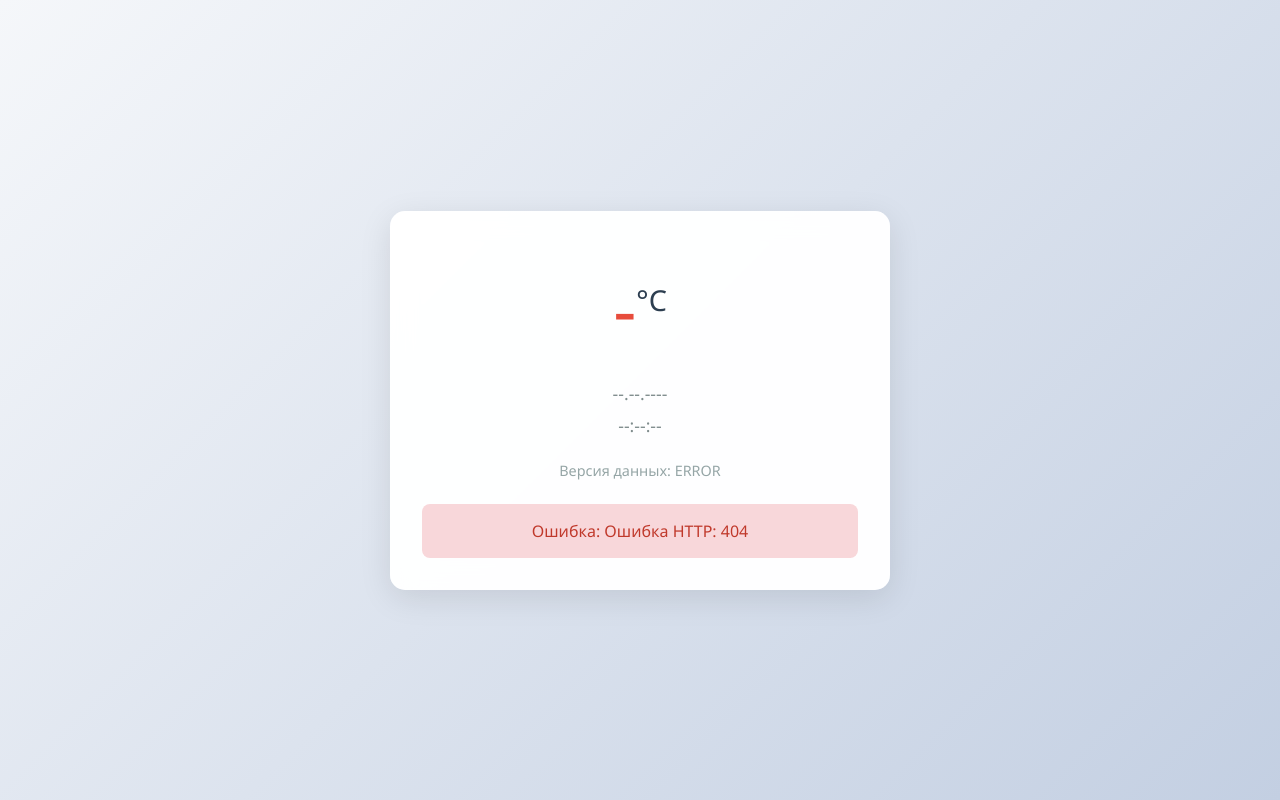
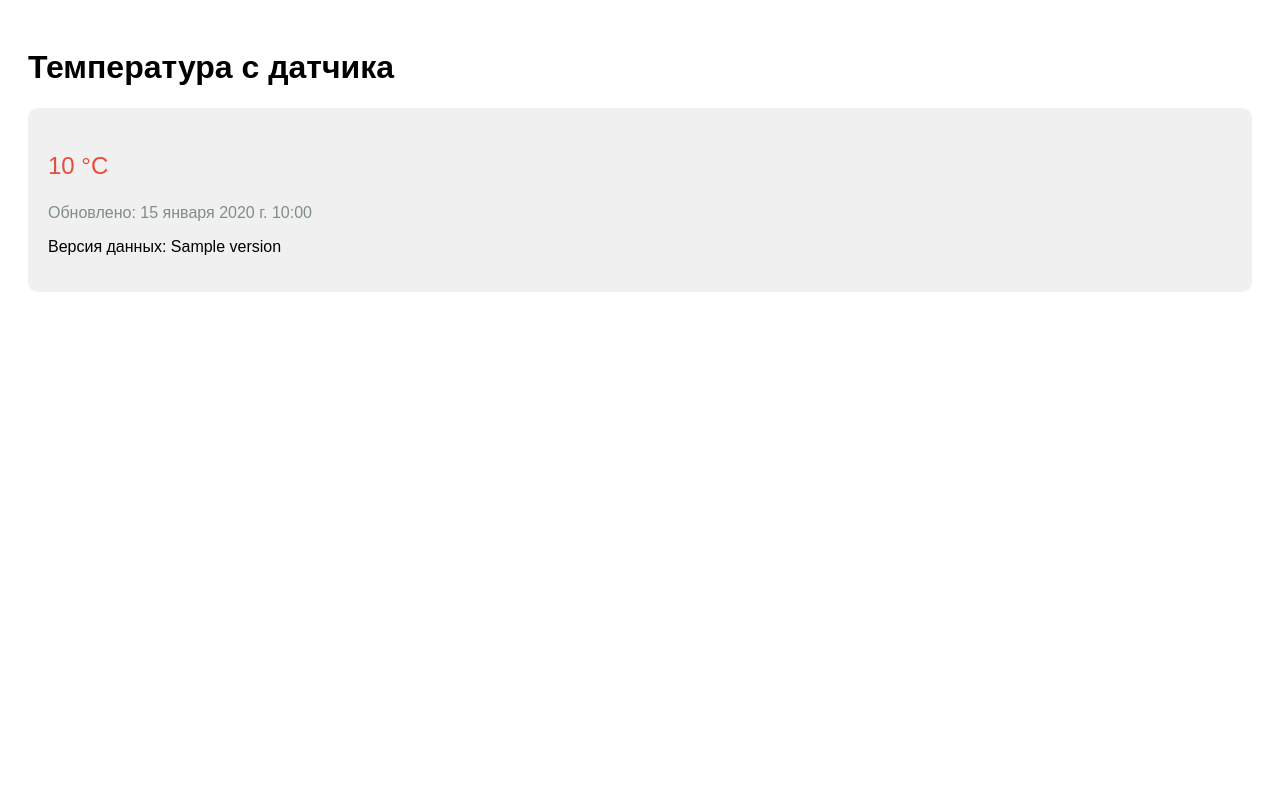
Before and after one commit to dmitray27/esp32, a Django app: template templates/index.html in a window 1280 px wide. Run offline with Django 5.2, Linux system fonts and the light colour scheme; the template is opened without the code that fills it: most values are stand-ins (such as "Sample title", 1, 10 or a date in 2020).

Commit message:
Update index.html

```diff
--- a/templates/index.html
+++ b/templates/index.html
@@ -1,192 +1,44 @@
 <!DOCTYPE html>
-<html lang="ru">
+<html>
 <head>
-    <meta charset="UTF-8">
-    <meta name="viewport" content="width=device-width, initial-scale=1.0">
-    <meta http-equiv="Cache-Control" content="no-cache, no-store, must-revalidate">
-    <meta http-equiv="Pragma" content="no-cache">
-    <meta http-equiv="Expires" content="0">
-    <title>Метеостанция ESP32</title>
+    <title>Temperature Monitor</title>
     <style>
-        :root {
-            --primary: #2c3e50;
-            --accent: #e74c3c;
-            --bg: linear-gradient(135deg, #f5f7fa 0%, #c3cfe2 100%);
-        }
-
-        * {
-            box-sizing: border-box;
-            margin: 0;
-            padding: 0;
-        }
-
-        body {
-            font-family: 'Segoe UI', system-ui;
-            min-height: 100vh;
-            display: flex;
-            justify-content: center;
-            align-items: center;
-            background: var(--bg);
-            padding: 20px;
-        }
-
-        .card {
-            background: rgba(255, 255, 255, 0.97);
-            padding: 2rem;
-            border-radius: 15px;
-            box-shadow: 0 8px 32px rgba(0,0,0,0.1);
-            backdrop-filter: blur(12px);
-            width: 100%;
-            max-width: 500px;
-            text-align: center;
-            transition: transform 0.3s;
-            position: relative;
-        }
-
-        .card.loading::after {
-            content: "";
-            position: absolute;
-            top: 0;
-            left: 0;
-            right: 0;
-            bottom: 0;
-            background: rgba(255,255,255,0.8);
-            border-radius: 15px;
-            animation: pulse 1.5s infinite;
-        }
-
-        .temperature {
-            font-size: 4.5rem;
-            font-weight: 300;
-            color: var(--accent);
-            margin: 1rem 0;
-            position: relative;
-        }
-
-        .temperature::after {
-            content: "°C";
-            font-size: 0.4em;
-            vertical-align: super;
-            color: var(--primary);
-        }
-
-        .datetime {
-            color: #7f8c8d;
-            font-size: 1.1rem;
-            margin: 1.5rem 0;
-            display: grid;
-            gap: 0.5rem;
-        }
-
-        .version {
-            color: #95a5a6;
-            font-size: 0.9rem;
-            margin-top: 1.5rem;
-        }
-
-        .error-box {
-            color: #c0392b;
-            background: #f8d7da;
-            padding: 1rem;
-            border-radius: 8px;
-            margin-top: 1.5rem;
-            display: none;
-            animation: shake 0.5s;
-        }
-
-        @keyframes pulse {
-            0% { opacity: 0.6; }
-            50% { opacity: 0.3; }
-            100% { opacity: 0.6; }
-        }
-
-        @keyframes shake {
-            0% { transform: translateX(0); }
-            25% { transform: translateX(-8px); }
-            50% { transform: translateX(8px); }
-            75% { transform: translateX(-4px); }
-            100% { transform: translateX(0); }
-        }
-
-        @media (max-width: 480px) {
-            .card {
-                padding: 1.5rem;
-            }
-            .temperature {
-                font-size: 3.5rem;
-            }
-        }
+        body { font-family: Arial, sans-serif; padding: 20px; }
+        .data-box { background: #f0f0f0; padding: 20px; border-radius: 10px; }
+        .temperature { color: #e74c3c; font-size: 24px; }
+        .timestamp { color: #7f8c8d; }
     </style>
 </head>
 <body>
-    <div class="card" id="card">
-        <div class="temperature" id="temperature">-</div>
-
-        <div class="datetime">
-            <div id="date">--.--.----</div>
-            <div id="time">--:--:--</div>
-        </div>
-
-        <div class="version">
-            Версия данных: <span id="version">000000</span>
-        </div>
-
-        <div class="error-box" id="error"></div>
+    <h1>Температура с датчика</h1>
+    <div class="data-box">
+        {% if data %}
+            <p class="temperature">{{ data.temperature }} °C</p>
+            <p class="timestamp">Обновлено: {{ data.timestamp }}</p>
+            <p class="version">Версия данных: {{ data.version }}</p>
+        {% else %}
+            <p>Загрузка данных...</p>
+        {% endif %}
     </div>
 
     <script>
-        const card = document.getElementById('card');
-        const temperature = document.getElementById('temperature');
-        const date = document.getElementById('date');
-        const time = document.getElementById('time');
-        const version = document.getElementById('version');
-        const errorBox = document.getElementById('error');
-
-        let updateInterval = 3000; // 3 секунды
-        let retryCount = 0;
-
-        async function fetchData() {
-            try {
-                card.classList.add('loading');
-                const timestamp = Date.now();
-                const response = await fetch(`/data?_=${timestamp}`);
-
-                if (!response.ok) {
-                    throw new Error(`Ошибка HTTP: ${response.status}`);
-                }
-
-                const data = await response.json();
-
-                if (data.error) {
-                    throw new Error(data.error);
-                }
-
-                // Обновление данных
-                temperature.textContent = data.temperature;
-                date.textContent = data.date;
-                time.textContent = data.time;
-                version.textContent = data.version;
-
-                errorBox.style.display = 'none';
-                retryCount = 0;
-
-            } catch (err) {
-                errorBox.textContent = `Ошибка: ${err.message}`;
-                errorBox.style.display = 'block';
-                version.textContent = 'ERROR';
-
-                // Экспоненциальная задержка при ошибках
-                retryCount++;
-                updateInterval = Math.min(30000, 3000 * Math.pow(2, retryCount));
-
-            } finally {
-                card.classList.remove('loading');
-                setTimeout(fetchData, updateInterval);
-            }
+        // Автообновление данных каждые 3 секунды
+        function updateData() {
+            fetch('/data')
+                .then(response => response.json())
+                .then(data => {
+                    if (data.error) {
+                        console.error("Ошибка:", data.error);
+                        return;
+                    }
+                    document.querySelector('.temperature').textContent = `${data.temperature} °C`;
+                    document.querySelector('.timestamp').textContent = `Обновлено: ${data.timestamp}`;
+                    document.querySelector('.version').textContent = `Версия данных: ${data.version}`;
+                });
         }
 
-        // Первый запрос
-        fetchData();
+        setInterval(updateData, 3000);
+        updateData(); // Первоначальная загрузка
     </script>
 </body>
 </html>
```
